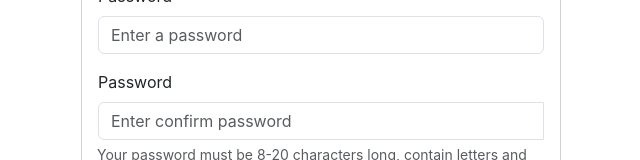
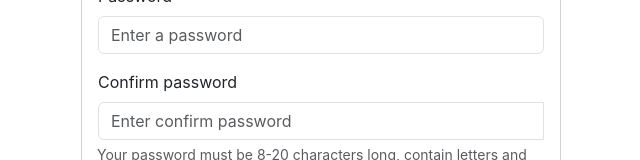
Before and after one commit to ivarunseth/react-flask-webchat, a React (Create React App) app: page /signup in a window 1280 px wide. Shown: the part 321-481 px from the top of the page, without its empty margins (319-959 px from the left). Built offline with nearby package versions, Linux system fonts and the light colour scheme.

Commit message:
fixed label name in signu[ form

```diff
--- a/src/components/Signup.js
+++ b/src/components/Signup.js
@@ -100,7 +100,7 @@ const SignUp = () => {
                         </Form.Group>
 
                         <Form.Group className="mb-3">
-                            <Form.Label>Password</Form.Label>
+                            <Form.Label>Confirm password</Form.Label>
                             <InputGroup hasValidation>
                                 <Form.Control
                                     type="password"
```
